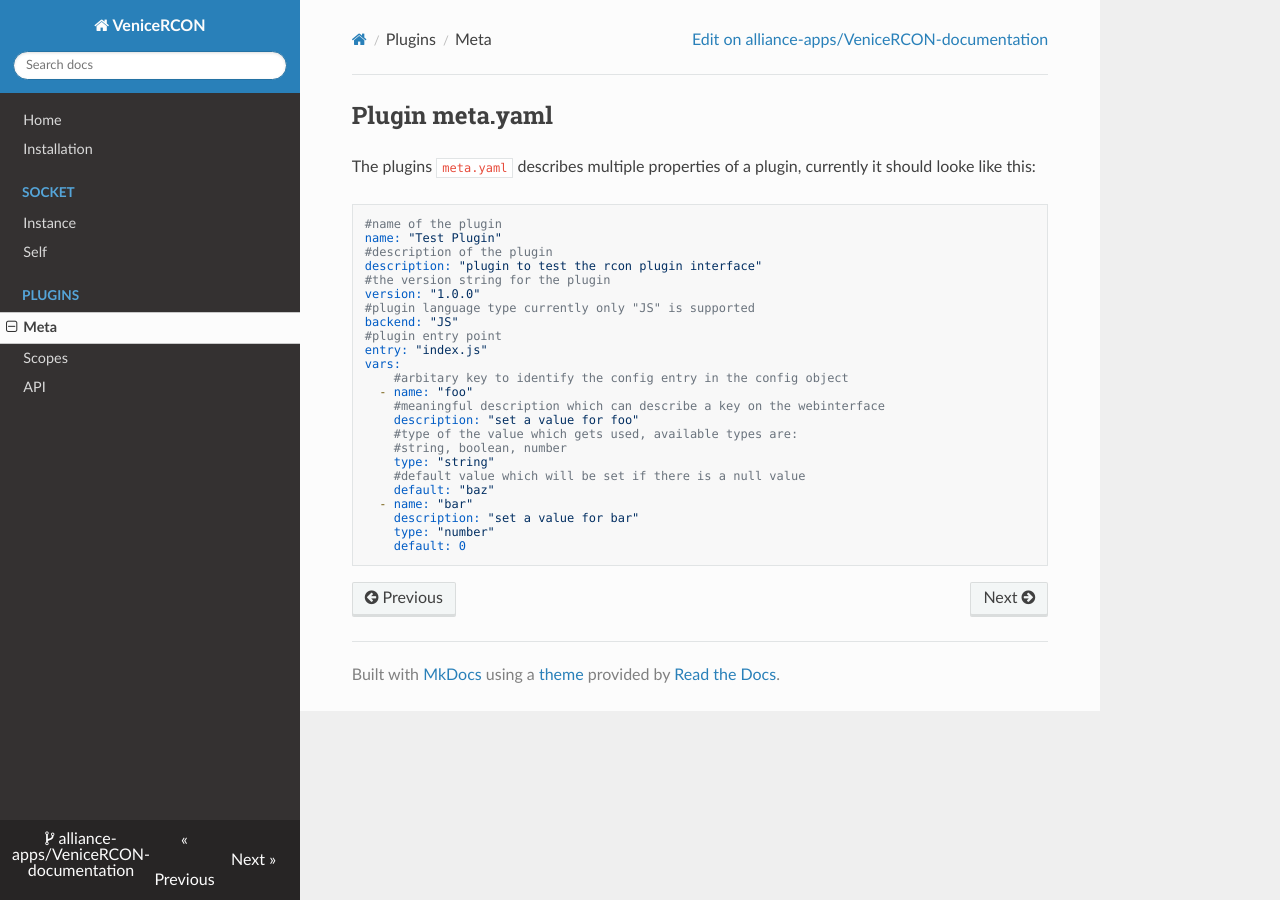
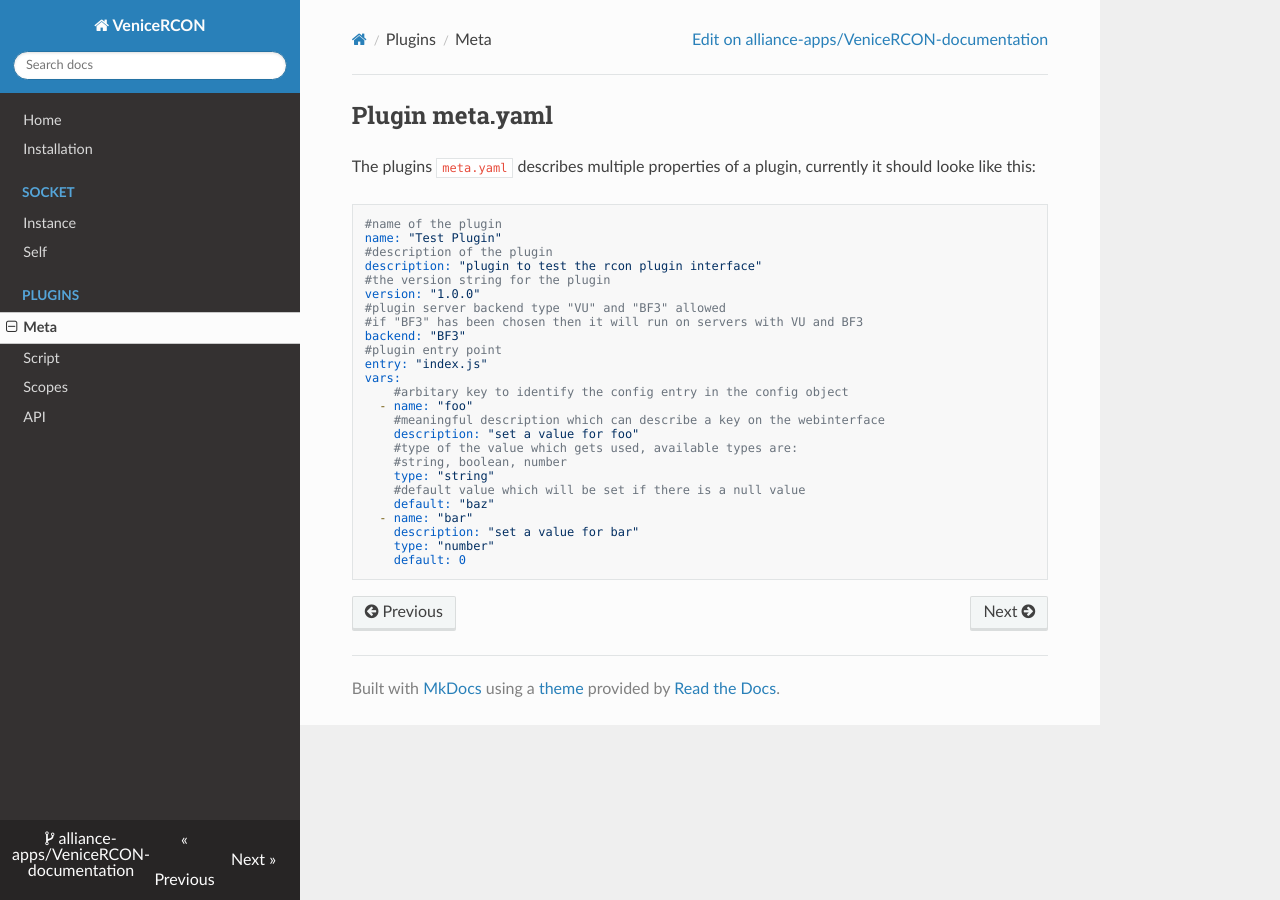
Before and after one commit to alliance-apps/VeniceRCON-documentation, an MkDocs documentation site: the page built from docs/plugin/meta.md, in a window 1280 px wide. Built offline with MkDocs 1.6.1, drawn with Linux system fonts in a browser that asks for light colours; nearby versions of some CDN libraries.

Commit message:
update docs

```diff
--- a/docs/plugin/meta.md
+++ b/docs/plugin/meta.md
@@ -9,8 +9,9 @@ name: "Test Plugin"
 description: "plugin to test the rcon plugin interface"
 #the version string for the plugin
 version: "1.0.0"
-#plugin language type currently only "JS" is supported
-backend: "JS"
+#plugin server backend type "VU" and "BF3" allowed
+#if "BF3" has been chosen then it will run on servers with VU and BF3
+backend: "BF3"
 #plugin entry point
 entry: "index.js"
 vars:
--- a/mkdocs.yml
+++ b/mkdocs.yml
@@ -9,6 +9,7 @@ nav:
     - Self: socket/self.md
   - Plugins:
     - Meta: plugin/meta.md
+    - Script: plugin/script.md
   - Scopes: scopes/index.md
   - API: /VeniceRCON-documentation/api/
 theme: readthedocs
```
Also changed, not shown: docs/plugin/script.md (added, +14 -0 lines), 8 other files.
